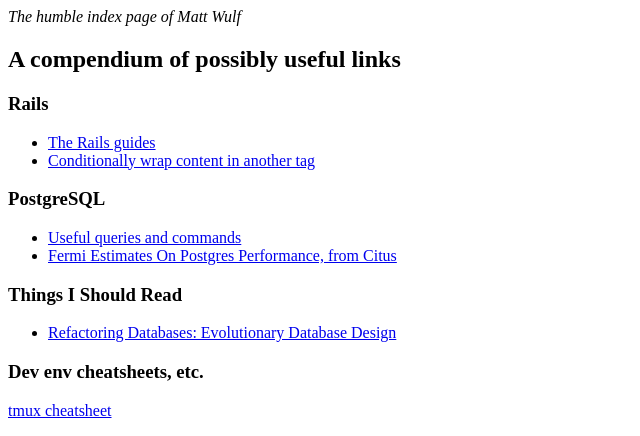
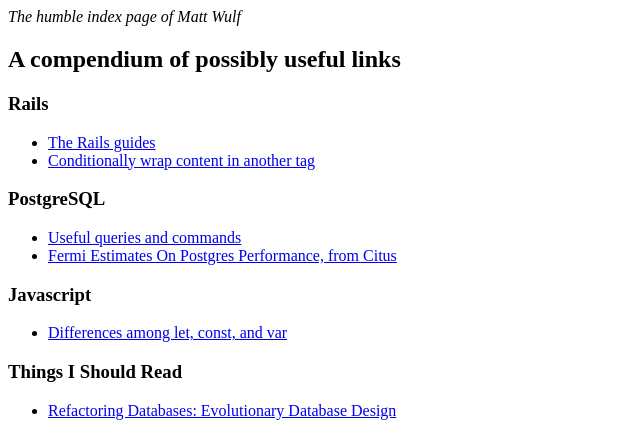
Before and after one commit to mwulfvhl/mwulfvhl.github.io, a plain HTML site: page index.html in a window 1280 px wide. Shown: the top 436 px of the page, without its empty margins (0-640 px from the left). Drawn offline with Linux system fonts and the light colour scheme.

Commit message:
add link re: const, let, var.

```diff
--- a/index.html
+++ b/index.html
@@ -27,6 +27,15 @@
   </li>
 </ul>
 
+<h3>Javascript</h3>
+<ul>
+  <li>
+    <a href="https://hackernoon.com/js-var-let-or-const-67e51dbb716f">
+      Differences among let, const, and var
+    </a>
+  </li>
+</ul>
+
 <h3>Things I Should Read</h3>
 <ul>
   <li>
@@ -41,4 +50,3 @@
 
 <h3>a11y notes</h3>
 <img width="33%" src="https://scontent-ort2-1.cdninstagram.com/vp/3ddd72c692ff4149f0645551fc0629e6/5C6F77E5/t51.2885-15/e35/43430643_1030168723840154_4838405676222759232_n.jpg" />
-<img href="https://slack-imgs.com/?c=1&url=https%3A%2F%2Fscontent-iad3-1.cdninstagram.com%2Fvp%2F3ddd72c692ff4149f0645551fc0629e6%2F5C6F77E5%2Ft51.2885-15%2Fe35%2F43430643_1030168723840154_4838405676222759232_n.jpg" />
```
